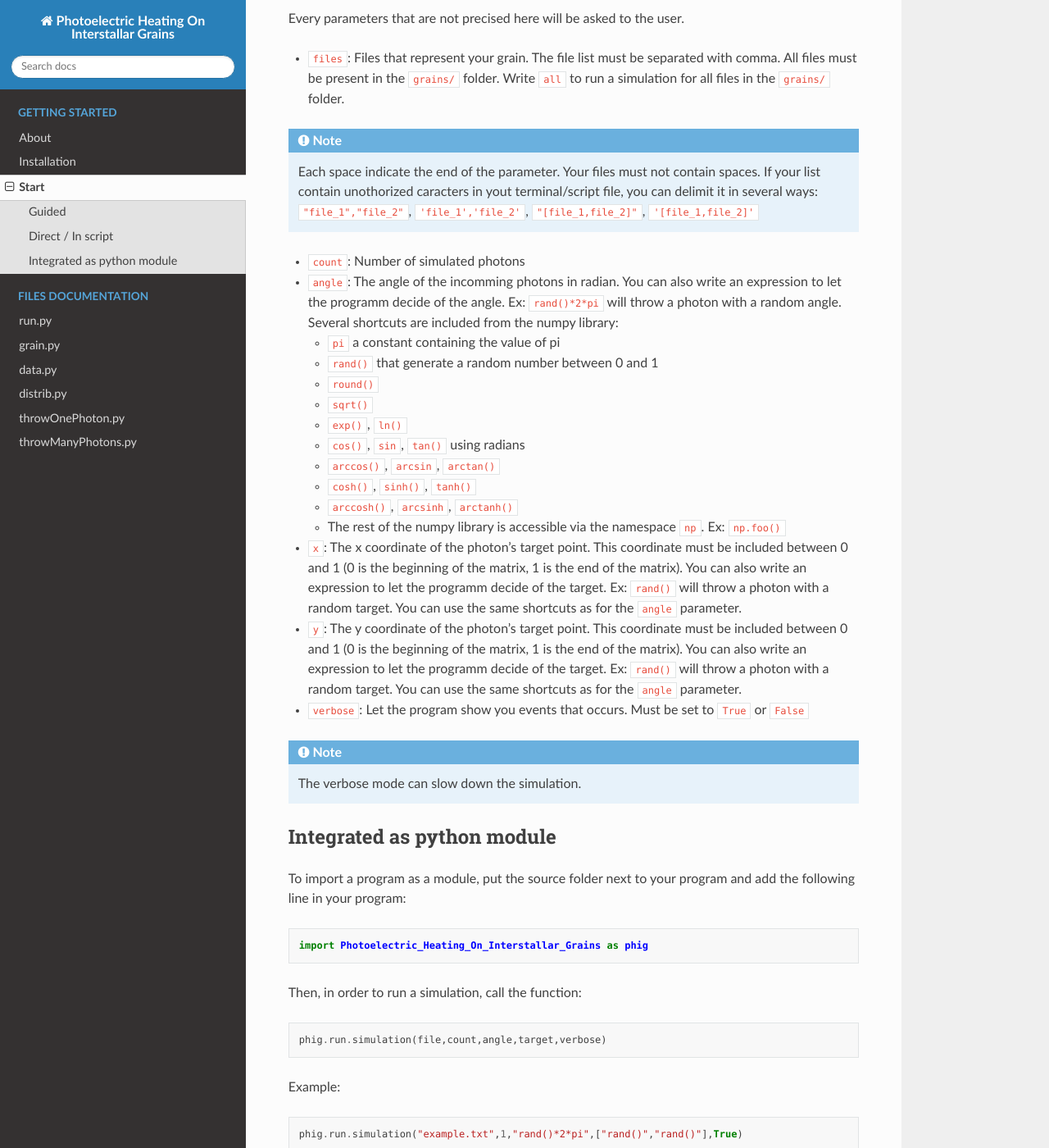
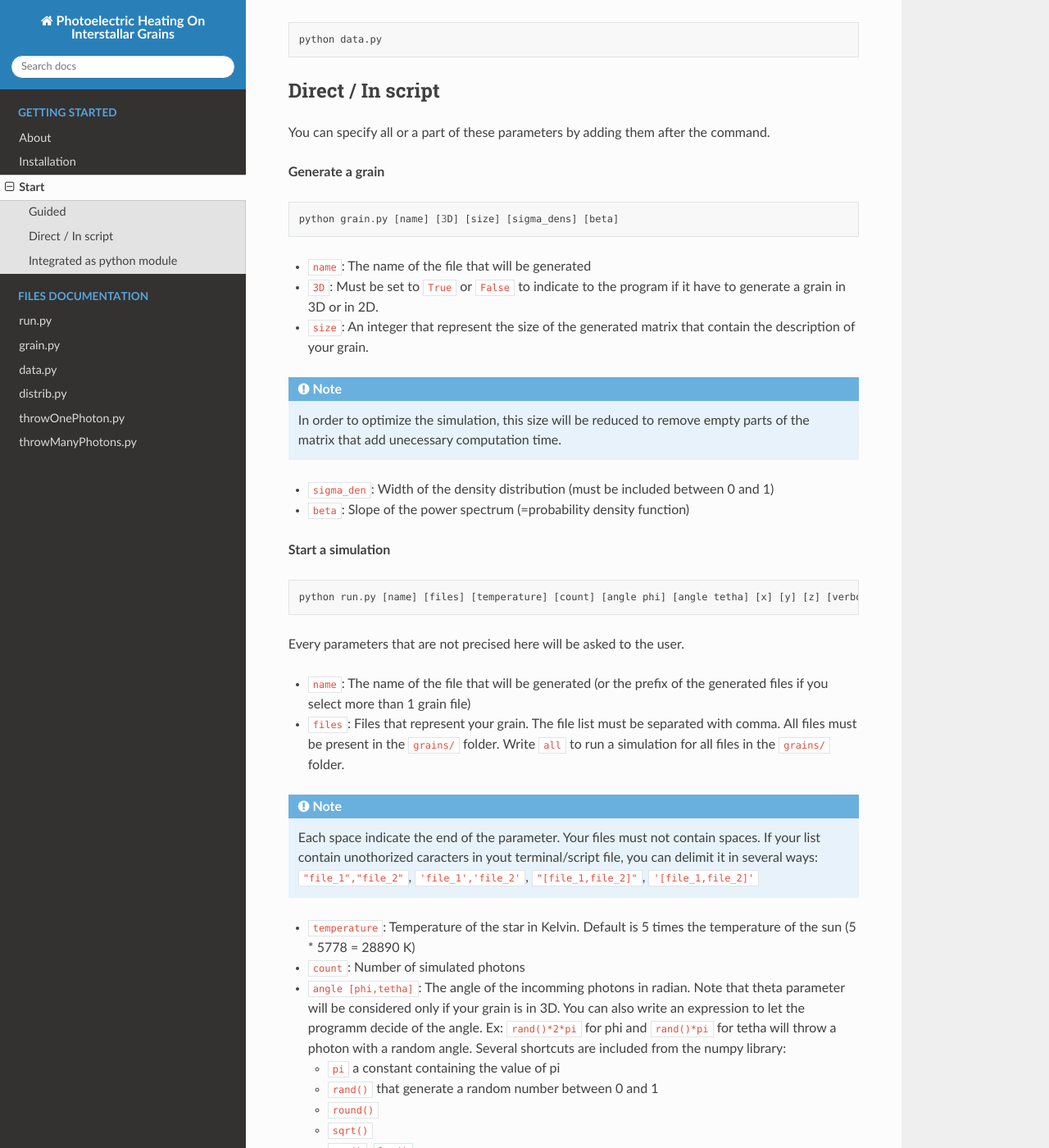
Before and after one commit to LeiRoF/M1-Photoelectric_Heat_On_Interstellar_Grains, a Sphinx documentation site: the page built from docs/start.rst, in a window 1280 px wide and 1400 px high, scrolled down 735 px. Shown: the whole window at 82% size. Built offline with Sphinx 7.4.7 and the Read the Docs theme 2.0.0, drawn with Linux system fonts in a browser that asks for light colours; some of the changed text lies outside the part shown.

Commit message:
Edited doc

```diff
--- a/ask.py
+++ b/ask.py
@@ -238,7 +238,7 @@ def dataFile():
             # If the user want to use all grains
             elif list.lower() in ["a", "all"]:
                 print("\nSelected file(s):")
-                for file in listdir("./grains/"):
+                for file in listdir("./results/"):
                     print(" - " + file)
                     open(file)
                 return list
--- a/docs/start.rst
+++ b/docs/start.rst
@@ -12,26 +12,59 @@ You have 3 ways to run a simulation:
 Guided
 --------
 
-In a command-line terminal, execute the following command:
+In a command-line terminal, execute the following commands. The programm will ask you to enter your desired paramters.
+
+**Generate a grain**
+
+.. code-block:: bash
+
+    python grain.py
+
+**Start a simulation**
 
 .. code-block:: bash
 
     python run.py
 
-The programm will ask you to enter your desired paramters.
+**Plot results**
+
+.. code-block:: bash
+
+    python data.py
+
 
 Direct / In script
 ------------------
 
 You can specify all or a part of these parameters by adding them after
-the command:
+the command.
+
+**Generate a grain**
 
 .. code-block::
 
-    python run.py [files] [count] [angle] [x] [y] [verbose]
+    python grain.py [name] [3D] [size] [sigma_dens] [beta]
+
+- ``name``: The name of the file that will be generated
+- ``3D``: Must be set to ``True`` or ``False`` to indicate to the program if it have to generate a grain in 3D or in 2D.
+- ``size``: An integer that represent the size of the generated matrix that contain the description of your grain.
+
+.. note::
+
+    In order to optimize the simulation, this size will be reduced to remove empty parts of the matrix that add unecessary computation time.
+
+- ``sigma_den``: Width of the density distribution (must be included between 0 and 1)
+- ``beta``: Slope of the power spectrum (=probability density function)
+
+**Start a simulation**
+
+.. code-block::
+
+    python run.py [name] [files] [temperature] [count] [angle phi] [angle tetha] [x] [y] [z] [verbose]
 
 Every parameters that are not precised here will be asked to the user.
 
+- ``name``: The name of the file that will be generated (or the prefix of the generated files if you select more than 1 grain file)
 -  ``files``: Files that represent your grain. The file list must be
    separated with comma. All files must be present in the ``grains/``
    folder. Write ``all`` to run a simulation for all files in the
@@ -45,45 +78,53 @@ Every parameters that are not precised here will be asked to the user.
     ``"file_1","file_2"``, ``'file_1','file_2'``, ``"[file_1,file_2]"``,
     ``'[file_1,file_2]'``
 
+- ``temperature``: Temperature of the star in Kelvin. Default is 5 times the temperature of the sun (5 * 5778 = 28890 K)
 -  ``count``: Number of simulated photons
-
--  ``angle``: The angle of the incomming photons in radian. You can also
-   write an expression to let the programm decide of the angle. Ex:
-   ``rand()*2*pi`` will throw a photon with a random angle. Several
+-  ``angle [phi,tetha]``: The angle of the incomming photons in radian. Note that theta parameter will be considered only if your grain is in 3D. You can also write an expression to let the programm decide of the angle. Ex: ``rand()*2*pi`` for phi and ``rand()*pi`` for tetha will throw a photon with a random angle. Several
    shortcuts are included from the numpy library:
 
    -  ``pi`` a constant containing the value of pi
    -  ``rand()`` that generate a random number between 0 and 1
    -  ``round()``
    -  ``sqrt()``
-   -  ``exp()``, ``ln()``
+   -  ``exp()``, ``log()``
    -  ``cos()``, ``sin``, ``tan()`` using radians
    -  ``arccos()``, ``arcsin``, ``arctan()``
    -  ``cosh()``, ``sinh()``, ``tanh()``
    -  ``arccosh()``, ``arcsinh``, ``arctanh()``
    -  The rest of the numpy library is accessible via the namespace ``np``.
       Ex: ``np.foo()``
-
--  ``x``: The x coordinate of the photon's target point. This coordinate
+-  ``[x,y,z]``: The coordinate of the photon's target point. This coordinate
    must be included between 0 and 1 (0 is the beginning of the matrix, 1
    is the end of the matrix). You can also write an expression to let
    the programm decide of the target. Ex: ``rand()`` will throw a photon
    with a random target. You can use the same shortcuts as for the
-   ``angle`` parameter.
-
--  ``y``: The y coordinate of the photon's target point. This coordinate
-   must be included between 0 and 1 (0 is the beginning of the matrix, 1
-   is the end of the matrix). You can also write an expression to let
-   the programm decide of the target. Ex: ``rand()`` will throw a photon
-   with a random target. You can use the same shortcuts as for the
-   ``angle`` parameter.
-
+   ``angle`` parameter. Note that the ``z`` coordinate will be considered only if your grain is in 3D.
 -  ``verbose``: Let the program show you events that occurs. Must be set
    to ``True`` or ``False``
 
 .. note::
 
     The verbose mode can slow down the simulation.
+
+**Plot results**
+
+.. code-block::
+
+    python data.py [files]
+
+-  ``files``: Files that contain the result data. The file list must be
+   separated with comma. All files must be present in the ``results/``
+   folder. Write ``all`` to analyse all data files in the
+   ``results/`` folder.
+
+.. note::
+
+    Each space indicate the end of the parameter. Your files must
+    not contain spaces. If your list contain unothorized caracters in
+    yout terminal/script file, you can delimit it in several ways:
+    ``"file_1","file_2"``, ``'file_1','file_2'``, ``"[file_1,file_2]"``,
+    ``'[file_1,file_2]'``
 
 Integrated as python module
 ---------------------------
@@ -99,13 +140,17 @@ Then, in order to run a simulation, call the function:
 
 .. code:: python
 
-    phig.run.simulation(file,count,angle,target,verbose)
+    phig.grain.generate(N,sigma_dens,beta,path,doplot,writeFile,verbose,name,in3D) # generate a grain
+    phig.run.simulation(fileList,count,angle,target,verbose,name,temperature) # start a simulation
+    phig.data.analyse(fileList) # plot results
 
 Example:
 
 .. code:: python
 
-    phig.run.simulation("example.txt",1,"rand()*2*pi",["rand()","rand()"],True)
+    phig.grain.generate(100,1.0,3.0,"grains/",0,True,False,"example",False) # generate a grain
+    phig.run.simulation("example.txt",1,["rand()*2*pi","rand()*pi"],["rand()","rand()","rand()"],True,"example",5*5778)# start a simulation
+    phig.data.analyse("example.dat") # plot results
 
 .. note::
 
```
Also changed, not shown: bulk.py (added, +18 -0 lines), data.py (+11 -3 lines), grain.py (+7 -7 lines), run.py (+16 -10 lines), 1 other file.
